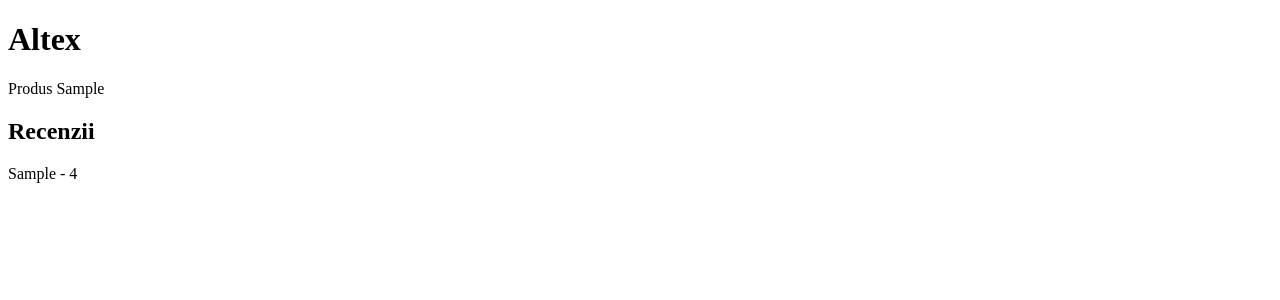
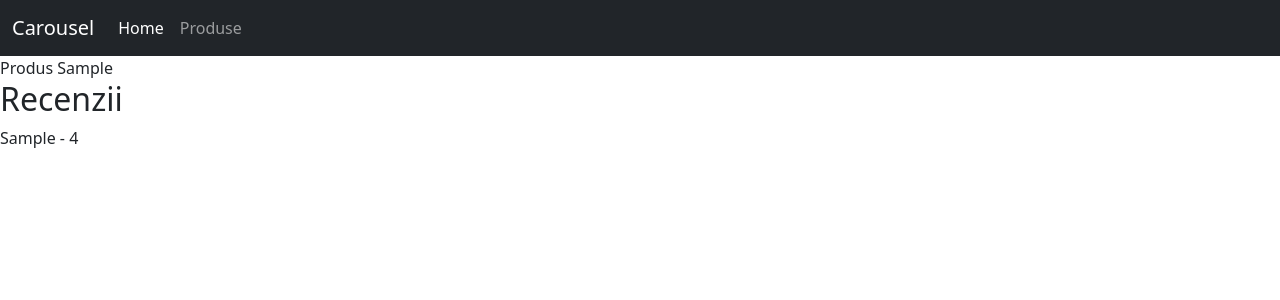
Before and after one commit to comandrei/django-bootstrap, a Django app: page /produs-detaliu/1/ in a window 1280 px wide. Shown: the top 300 px of the page. Run offline with Django 5.2, Linux system fonts and the light colour scheme; tables that the repository leaves empty hold one stand-in row (values such as "Sample post").

Commit message:
Enhance base template

```diff
--- a/my_project/app/templates/base.html
+++ b/my_project/app/templates/base.html
@@ -2,10 +2,34 @@
 <html>
     <head>
         <title>{% block title %}Altex{% endblock title %}</title>
+        <link href="https://cdn.jsdelivr.net/npm/bootstrap@5.3.2/dist/css/bootstrap.min.css" rel="stylesheet" integrity="sha384-T3c6CoIi6uLrA9TneNEoa7RxnatzjcDSCmG1MXxSR1GAsXEV/Dwwykc2MPK8M2HN" crossorigin="anonymous">
     </head>
     <body>
+        <header data-bs-theme="dark">
+            <nav class="navbar navbar-expand-md navbar-dark fixed-top bg-dark">
+              <div class="container-fluid">
+                <a class="navbar-brand" href="#">Carousel</a>
+                <button class="navbar-toggler" type="button" data-bs-toggle="collapse" data-bs-target="#navbarCollapse" aria-controls="navbarCollapse" aria-expanded="false" aria-label="Toggle navigation">
+                  <span class="navbar-toggler-icon"></span>
+                </button>
+                <div class="collapse navbar-collapse" id="navbarCollapse">
+                  <ul class="navbar-nav me-auto mb-2 mb-md-0">
+                    <li class="nav-item">
+                      <a class="nav-link active" aria-current="page" href="{% url 'home' %}">Home</a>
+                    </li>
+                    <li class="nav-item">
+                      <a class="nav-link" href="{% url 'pagina-produse' %}">Produse</a>
+                    </li>
+                  </ul>
+
+                </div>
+              </div>
+            </nav>
+          </header>
         <h1>Altex</h1>
         {% block body %}
         {% endblock body %}
+        <script src="https://cdn.jsdelivr.net/npm/@popperjs/core@2.11.8/dist/umd/popper.min.js" integrity="sha384-I7E8VVD/ismYTF4hNIPjVp/Zjvgyol6VFvRkX/vR+Vc4jQkC+hVqc2pM8ODewa9r" crossorigin="anonymous"></script>
+        <script src="https://cdn.jsdelivr.net/npm/bootstrap@5.3.2/dist/js/bootstrap.min.js" integrity="sha384-BBtl+eGJRgqQAUMxJ7pMwbEyER4l1g+O15P+16Ep7Q9Q+zqX6gSbd85u4mG4QzX+" crossorigin="anonymous"></script>
     </body>
 </html>
--- a/my_project/my_project/urls.py
+++ b/my_project/my_project/urls.py
@@ -20,8 +20,8 @@
 
 urlpatterns = [
     path("admin/", admin.site.urls),
-    path("salut", views.salut),
-    path("lista-produse", views.lista_produse),
+    path("", views.salut, name="home"),
+    path("lista-produse", views.lista_produse, name="pagina-produse"),
     path("produs-detaliu/<int:id>/", views.produs, name="pagina-produs"),
     path("quiz", views.quiz),
     path("__debug__/", include("debug_toolbar.urls"))
```
